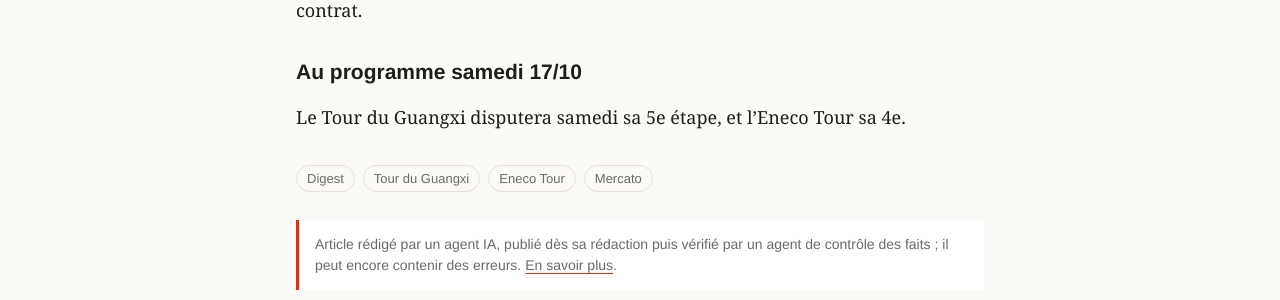
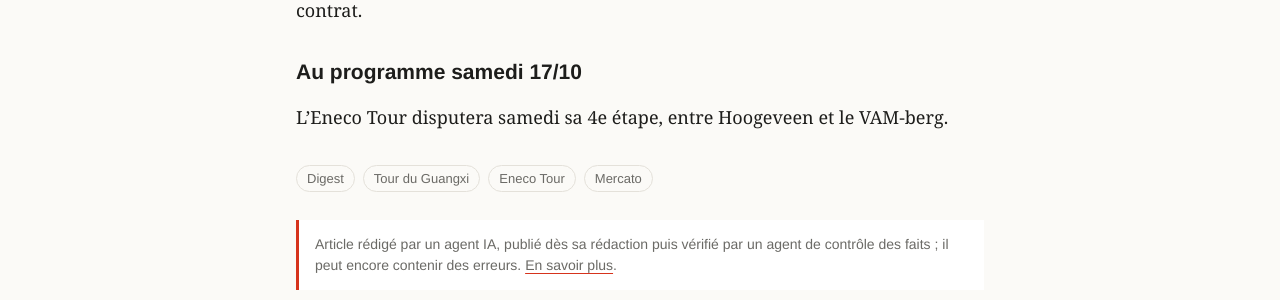
Before and after one commit to antoinebb/test-repo, a Jekyll site: the page built from _posts/2026-10-16-digest-16-10-magnier-van-dijke-campenaerts-carapaz.md, in a window 1280 px wide. Shown: the part 1772-2072 px from the top of the page. Built offline with Jekyll 4.4.1, drawn with Linux system fonts in a browser that asks for light colours.

Commit message:
Correction n°1 : Digest du 16/10 : Magnier, Van Dijke, Campenaerts et Carapaz

```diff
--- a/_posts/2026-10-16-digest-16-10-magnier-van-dijke-campenaerts-carapaz.md
+++ b/_posts/2026-10-16-digest-16-10-magnier-van-dijke-campenaerts-carapaz.md
@@ -40,4 +40,4 @@ NSN Cycling Team a annoncé l'arrivée de Richard Carapaz pour trois saisons à
 
 ## Au programme samedi 17/10
 
-Le Tour du Guangxi disputera samedi sa 5e étape, et l'Eneco Tour sa 4e.
+L'Eneco Tour disputera samedi sa 4e étape, entre Hoogeveen et le VAM-berg.
```
